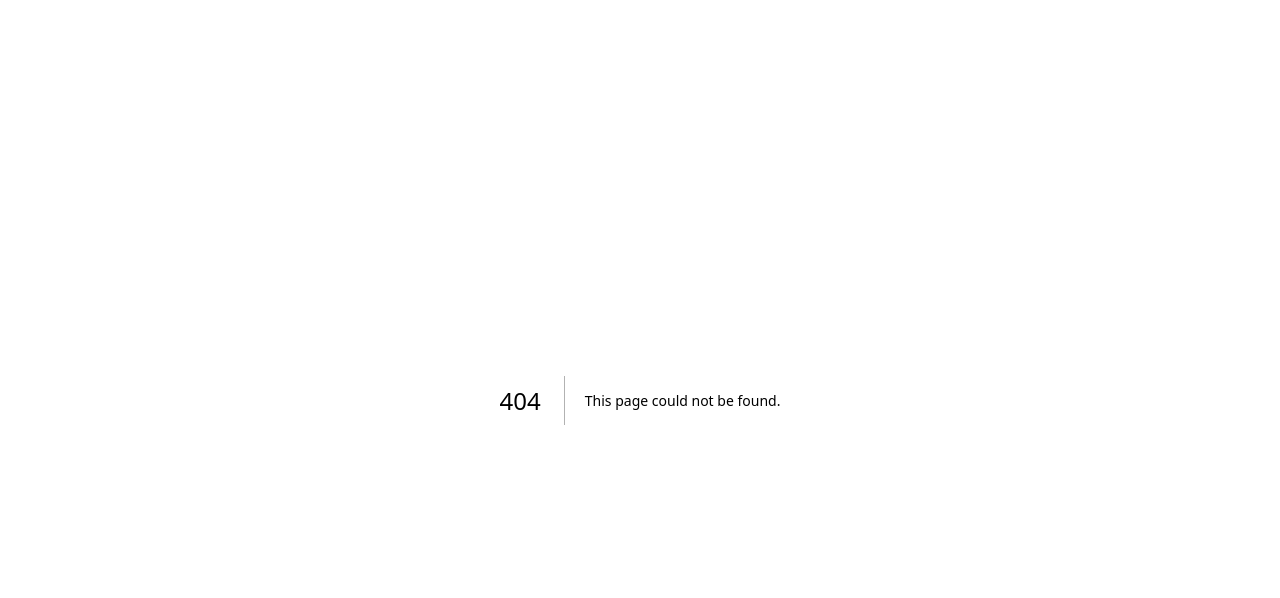
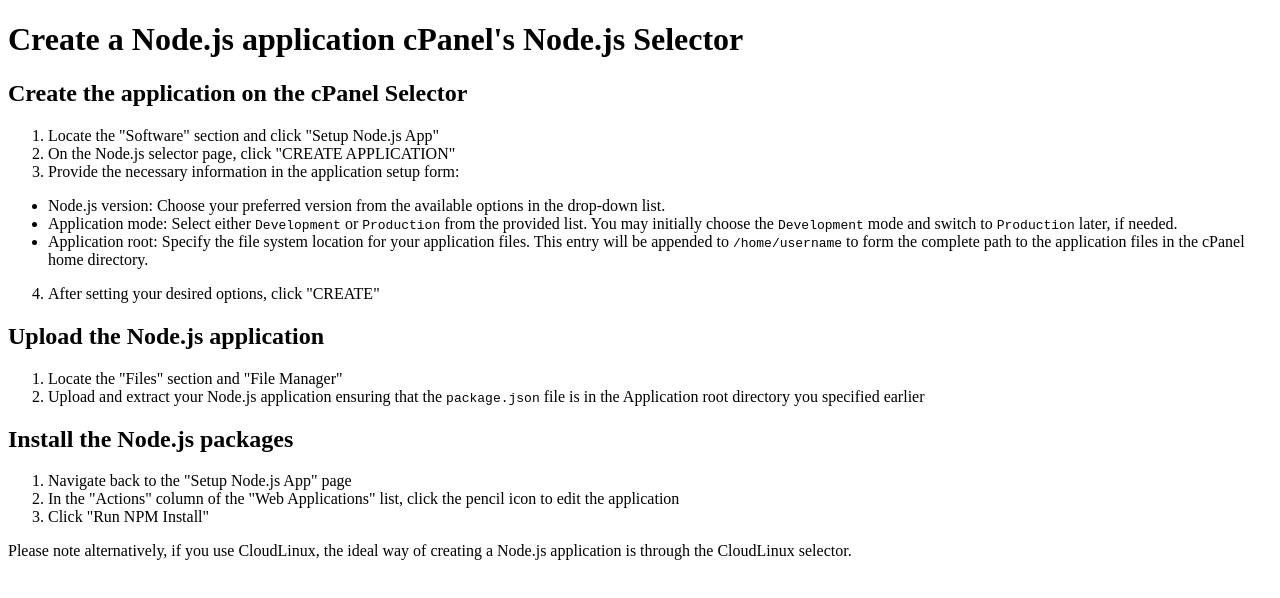
Before and after one commit to ForestRacks/Knowledgebase, a Next.js app: page /cpanel/create-nodejs-app in a window 1280 px wide. Before the commit this address had no page. Shown: the top 598 px of the page. Built offline with nearby package versions, Linux system fonts and the light colour scheme.

Commit message:
Added cpanel create nodejs app guide

```diff
--- /dev/null
+++ b/pages/cpanel/create-nodejs-app.mdx
@@ -0,0 +1,19 @@
+# Create a Node.js application cPanel's Node.js Selector
+
+## Create the application on the cPanel Selector
+1) Locate the "Software" section and click "Setup Node.js App"
+2) On the Node.js selector page, click "CREATE APPLICATION"
+3) Provide the necessary information in the application setup form:
+* Node.js version: Choose your preferred version from the available options in the drop-down list.
+* Application mode: Select either `Development` or `Production` from the provided list. You may initially choose the `Development` mode and switch to `Production` later, if needed.
+* Application root: Specify the file system location for your application files. This entry will be appended to `/home/username` to form the complete path to the application files in the cPanel home directory.
+4) After setting your desired options, click "CREATE"
+## Upload the Node.js application
+1) Locate the "Files" section and "File Manager"
+2) Upload and extract your Node.js application ensuring that the `package.json` file is in the Application root directory you specified earlier
+## Install the Node.js packages
+1) Navigate back to the "Setup Node.js App" page
+2) In the "Actions" column of the "Web Applications" list, click the pencil icon to edit the application
+3) Click "Run NPM Install"
+
+Please note alternatively, if you use CloudLinux, the ideal way of creating a Node.js application is through the CloudLinux selector.
```
